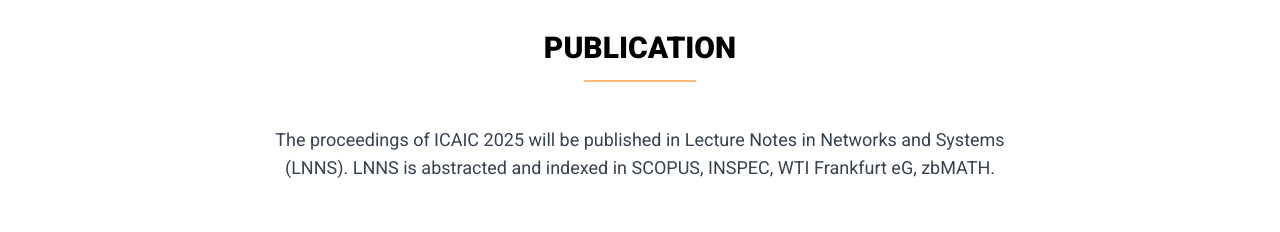
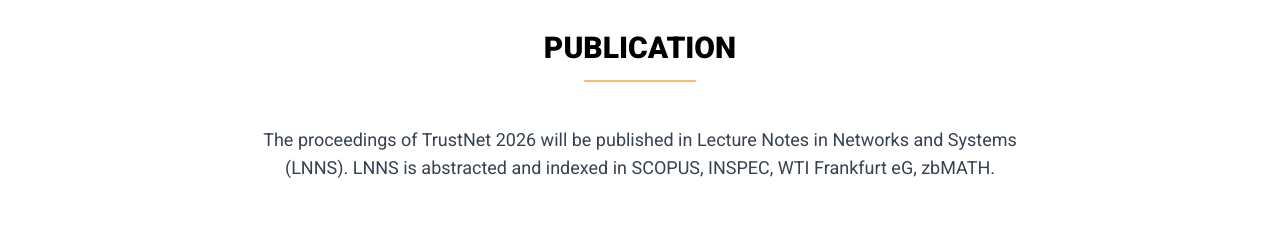
Before and after one commit to kapoor035/ICBHST, a Next.js app: page / in a window 1280 px wide. Shown: the part 3000-3232 px from the top of the page. Built offline with nearby package versions, Linux system fonts and the light colour scheme; a web font is replaced by a local one.

Commit message:
spelling correction

```diff
--- a/components/Publication.tsx
+++ b/components/Publication.tsx
@@ -10,7 +10,7 @@
           <div className="absolute -bottom-1 left-1/2 transform -translate-x-1/2 w-28 h-0.5 bg-orange-300 rounded-full"></div>
         </h2>
         <p className="max-w-3xl text-center text-gray-700 text-lg">
-          The proceedings of ICAIC 2025 will be published in Lecture Notes in
+          The proceedings of TrustNet 2026 will be published in Lecture Notes in
           Networks and Systems (LNNS). LNNS is abstracted and indexed in SCOPUS,
           INSPEC, WTI Frankfurt eG, zbMATH.
         </p>
```
